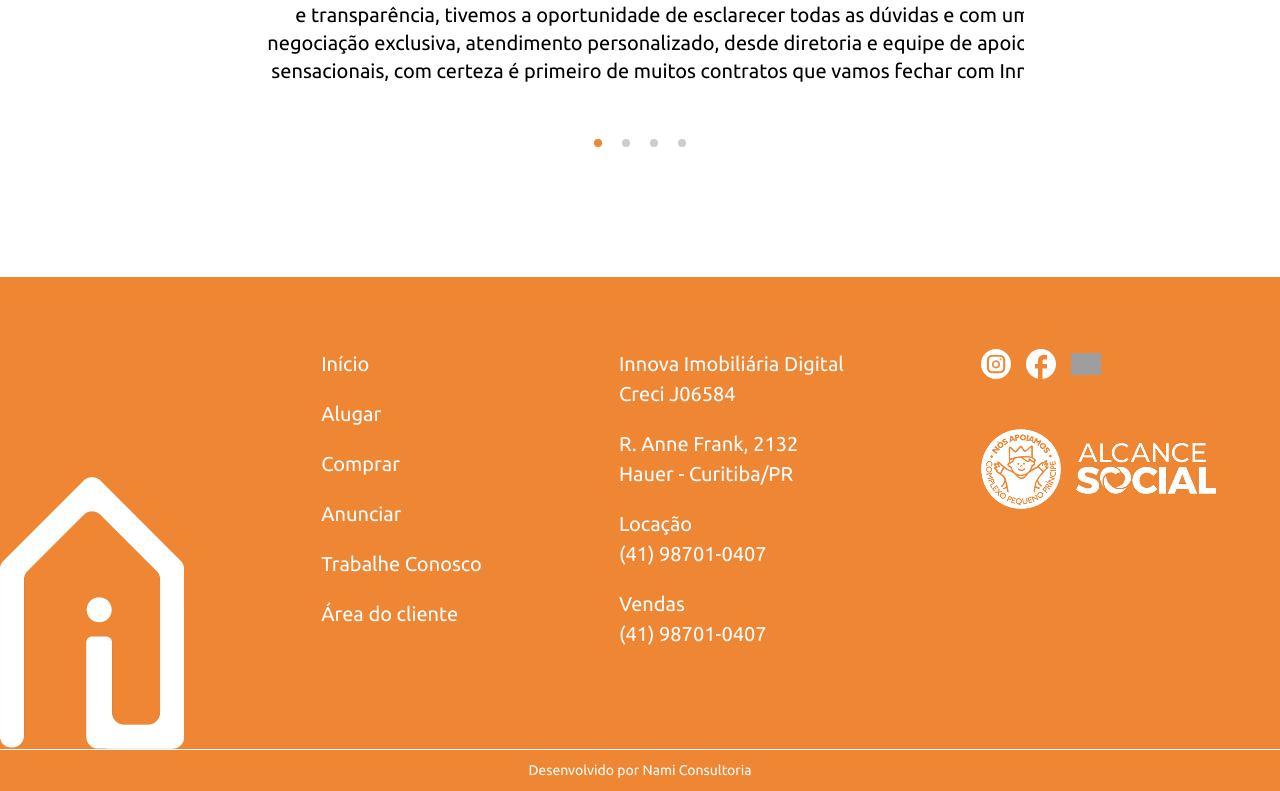
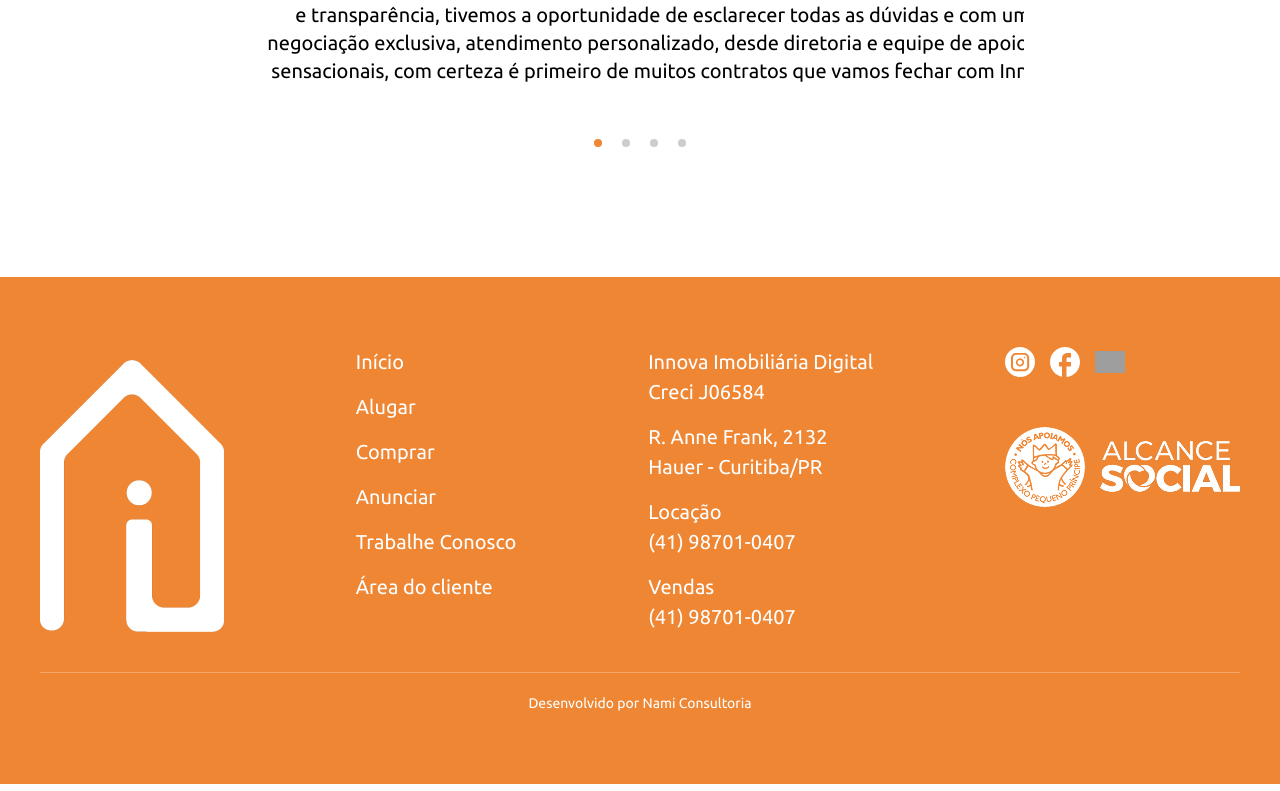
Before and after one commit to NamiMarketing/innova, a Next.js app: page / in a window 1280 px wide. Shown: the part 2700-3491 px from the top of the page. Built offline with nearby package versions, Linux system fonts and the light colour scheme; no server answers; grey boxes are pictures that could not be loaded.

Commit message:
footer mobile

```diff
--- a/components/Footer/Footer.module.css
+++ b/components/Footer/Footer.module.css
@@ -2,65 +2,54 @@
   background: var(--background-orange);
   margin-top: auto;
   color: white;
+  width: 100%;
+  overflow-x: hidden; /* Safety wrapper */
 }
 
 .container {
   margin: 0 auto;
-  padding: 72px 5% 10px 0;
+  padding: 40px 20px;
+  width: 100%;
+  max-width: 1280px;
 }
 
 .grid {
   display: flex;
-  align-items: flex-start;
-  justify-content: space-between;
-  gap: 2rem;
-}
-.logoFooter{
-  align-self: flex-end;
+  flex-direction: column; /* Mobile first: Column */
+  align-items: stretch; /* Allow children to take full width for alignment control */
+  gap: 40px;
 }
 
-.right{
+.partners,
+.socials {
+  align-self: flex-end; /* Align to right on mobile */
+}
+
+.logoFooter {
+  align-self: flex-start; /* Ensure logo is left aligned on mobile */
+  order: 10; /* Move logo to the bottom on mobile */
+}
+
+.right {
   display: flex;
   flex-direction: column;
-  gap: 50px;
+  gap: 30px;
 }
 
-.icons{
+.icons {
   display: flex;
   gap: 15px;
   align-items: center;
 }
 
-@media (min-width: 768px) {
-  .grid {
-    grid-template-columns: repeat(4, 1fr);
-  }
-}
-
-.title {
-  font-size: 1.25rem;
-  font-weight: 700;
-  margin-bottom: 1rem;
-}
-
-.sectionTitle {
-  font-weight: 600;
-  margin-bottom: 1rem;
-}
-
-.description {
-  font-size: 0.875rem;
-  line-height: 1.75;
-}
-
 .linkList {
   list-style: none;
   padding: 0;
-  margin: 0 auto 100px;
+  margin: 0;
   display: flex;
   flex-direction: column;
-  gap: 20px;
-  font-size: 20px;
+  gap: 15px;
+  font-size: 16px;
 }
 
 .link {
@@ -73,10 +62,43 @@
 }
 
 .copyright {
-  border-top: 1px solid #fff;
-  width: 100vw;
-  margin: 0 auto;
-  padding-top: 10px;
+  border-top: 1px solid #ffffff40;
+  width: 100%; /* Fix overflow */
+  margin-top: 40px;
+  padding-top: 20px;
   text-align: center;
   font-size: 14px;
 }
+
+/* Desktop */
+@media (min-width: 768px) {
+  .container {
+    padding: 72px 5% 10px 0; /* Original desktop padding preference? Or standardized? */
+    padding: 70px 40px;
+  }
+
+  .grid {
+    flex-direction: row;
+    justify-content: space-between;
+    gap: 2rem;
+  }
+
+  .logoFooter {
+    align-self: flex-end; /* Original desktop behavior */
+    order: 0;
+  }
+
+  .right {
+    gap: 50px;
+  }
+
+  .partners,
+  .socials {
+    align-self: flex-start; /* Reset to left/start on desktop */
+  }
+
+  .linkList {
+    font-size: 20px;
+    margin-bottom: 0;
+  }
+}
--- a/components/Footer/Footer.tsx
+++ b/components/Footer/Footer.tsx
@@ -9,12 +9,10 @@ import alcance from '@/img/alcance.png';
 import logoFooter from '@/img/logo-footer.png';
 
 export function Footer() {
-
   return (
     <footer className={styles.footer}>
       <div className={styles.container}>
         <div className={styles.grid}>
-
           <Image
             src={logoFooter}
             alt="Logo do Innova Imobiliária Digital"
@@ -26,54 +24,81 @@ export function Footer() {
           {/* Links Rapidos */}
           <div>
             <ul className={styles.linkList}>
-              <li><Link href="/" className={styles.link}>Início</Link></li>
-              <li><Link href="/imoveis?type=rent" className={styles.link}>Alugar</Link></li>
-              <li><Link href="/imoveis?type=sale" className={styles.link}>Comprar</Link></li>
-              <li><Link href="/anunciar" className={styles.link}>Anunciar</Link></li>
-              <li><Link href="/trabalhe-conosco" className={styles.link}>Trabalhe Conosco</Link></li>
-              <li><Link href="/area-do-cliente" className={styles.link}>Área do cliente</Link></li>
+              <li>
+                <Link href="/" className={styles.link}>
+                  Início
+                </Link>
+              </li>
+              <li>
+                <Link href="/imoveis?type=rent" className={styles.link}>
+                  Alugar
+                </Link>
+              </li>
+              <li>
+                <Link href="/imoveis?type=sale" className={styles.link}>
+                  Comprar
+                </Link>
+              </li>
+              <li>
+                <Link href="/anunciar" className={styles.link}>
+                  Anunciar
+                </Link>
+              </li>
+              <li>
+                <Link href="/trabalhe-conosco" className={styles.link}>
+                  Trabalhe Conosco
+                </Link>
+              </li>
+              <li>
+                <Link href="/area-do-cliente" className={styles.link}>
+                  Área do cliente
+                </Link>
+              </li>
             </ul>
           </div>
 
           {/* Info */}
           <div>
             <div className={styles.linkList}>
-              <h5>Innova Imobiliária Digital <br/> Creci J06584</h5>
-              <p>R. Anne Frank, 2132 <br/>Hauer - Curitiba/PR</p>
-              <p>Locação <br/> (41) 98701-0407</p>
-              <p>Vendas <br/> (41) 98701-0407</p>
+              <h5>
+                Innova Imobiliária Digital <br /> Creci J06584
+              </h5>
+              <p>
+                R. Anne Frank, 2132 <br />
+                Hauer - Curitiba/PR
+              </p>
+              <p>
+                Locação <br /> (41) 98701-0407
+              </p>
+              <p>
+                Vendas <br /> (41) 98701-0407
+              </p>
             </div>
           </div>
 
           {/* Contato */}
           <div className={styles.right}>
-            <div className={styles.icons}>
-              <Link href="https://www.instagram.com/innovaimobiliaria/" target="_blank">
-                <Image
-                  src={instagram}
-                  alt="Instagram"
-                  width={30}
-                  height={30}
-                />
+            <div className={`${styles.icons} ${styles.socials}`}>
+              <Link
+                href="https://www.instagram.com/innovaimobiliaria/"
+                target="_blank"
+              >
+                <Image src={instagram} alt="Instagram" width={30} height={30} />
               </Link>
-              <Link href="https://www.facebook.com/innovaimobiliariadigital/" target="_blank">
-                <Image
-                  src={facebook}
-                  alt="Facebook"
-                  width={30}
-                  height={30}
-                />
+              <Link
+                href="https://www.facebook.com/innovaimobiliariadigital/"
+                target="_blank"
+              >
+                <Image src={facebook} alt="Facebook" width={30} height={30} />
               </Link>
-              <Link href="https://www.linkedin.com/company/innovaimobiliaria/" target="_blank">
-                <Image
-                  src={linkedin}
-                  alt="LinkedIn"
-                  width={30}
-                  height={30}
-                />
+              <Link
+                href="https://www.linkedin.com/company/innovaimobiliaria/"
+                target="_blank"
+              >
+                <Image src={linkedin} alt="LinkedIn" width={30} height={30} />
               </Link>
             </div>
-            <div className={styles.icons}>
+            <div className={`${styles.icons} ${styles.partners}`}>
               <Image
                 src={pequeno}
                 alt="Logo do Pequeno Principe"
@@ -92,7 +117,9 @@ export function Footer() {
 
         {/* Copyright */}
         <div className={styles.copyright}>
-          <Link href="https://namiconsultoria.com.br/" target="_blank">Desenvolvido por Nami Consultoria</Link>
+          <Link href="https://namiconsultoria.com.br/" target="_blank">
+            Desenvolvido por Nami Consultoria
+          </Link>
         </div>
       </div>
     </footer>
```
